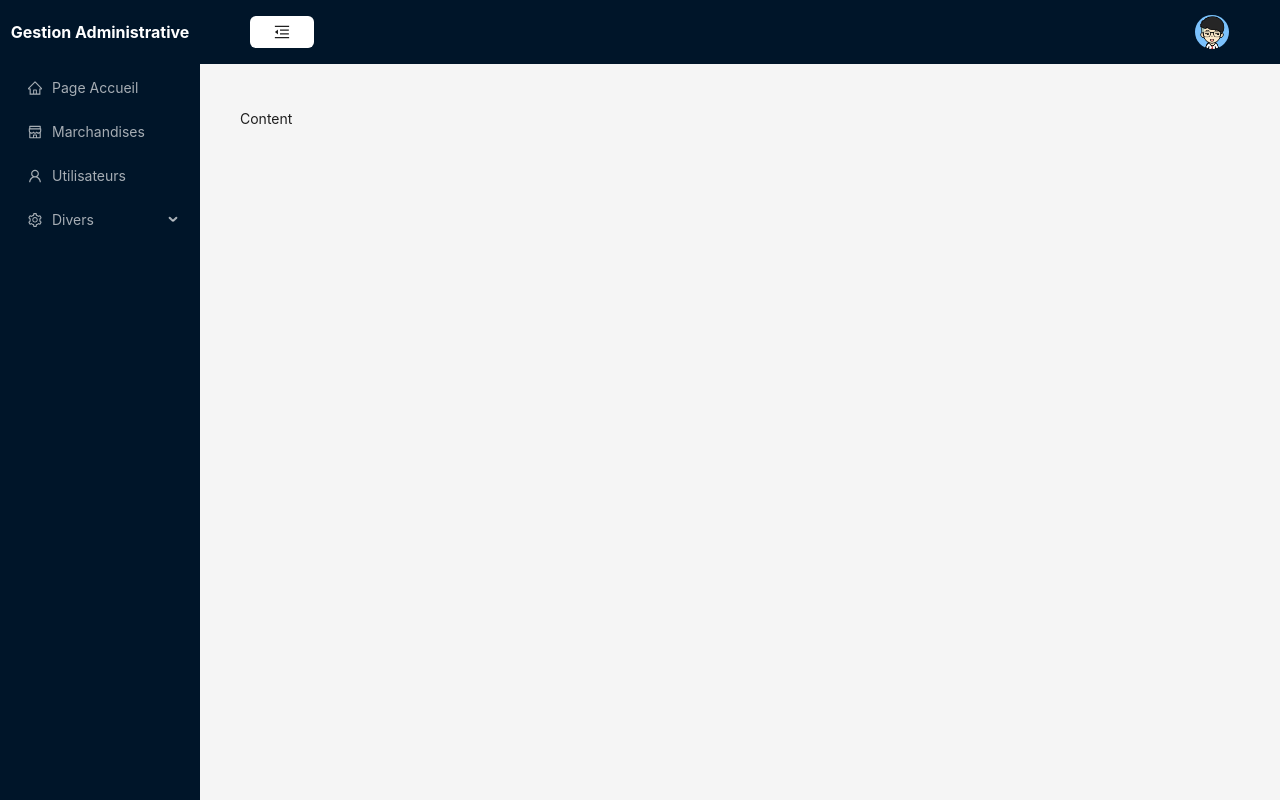
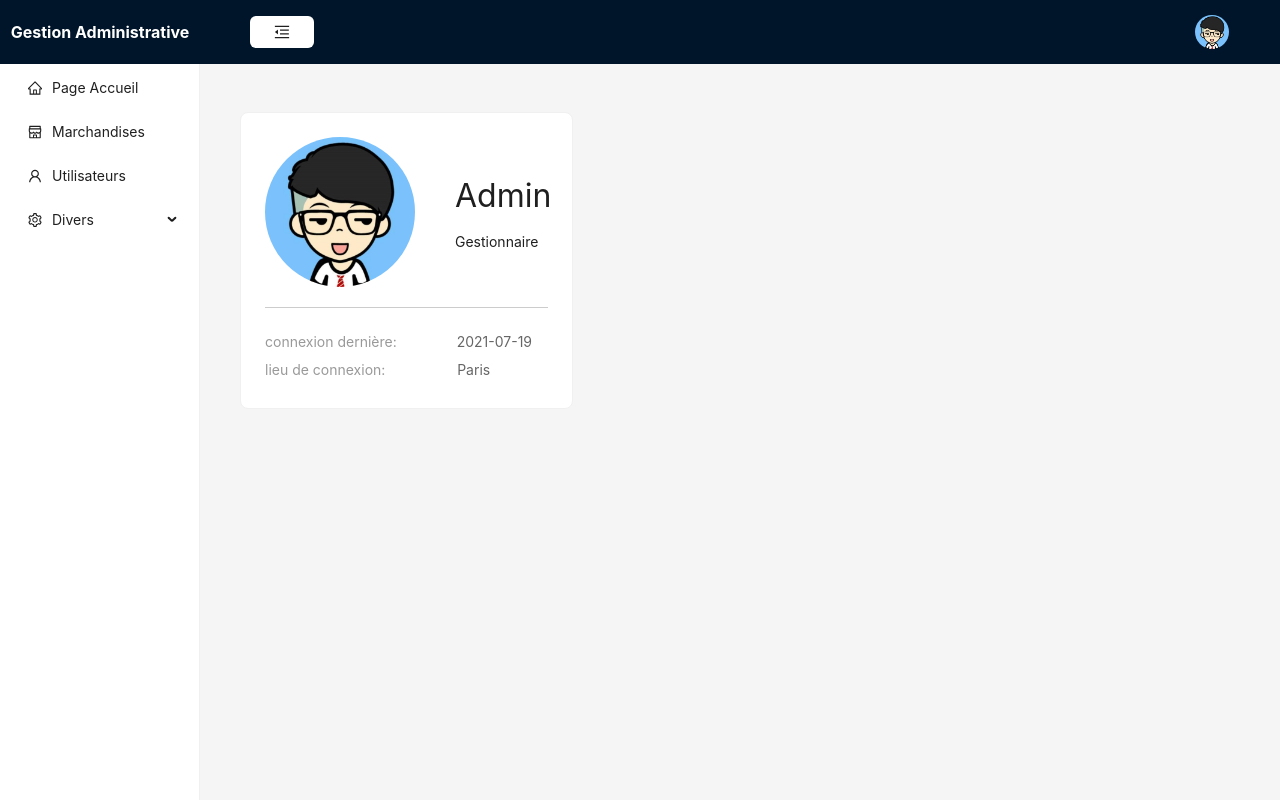
Before and after one commit to thecafe75000/gestionadmin, a React (Create React App) app: page /home in a window 1280 px wide. Built offline with nearby package versions, Linux system fonts and the light colour scheme.

Commit message:
part of router

```diff
--- a/src/components/commonaside/index.jsx
+++ b/src/components/commonaside/index.jsx
@@ -30,12 +30,12 @@ const items = menuConfig.map(item => {
 })
 
 const CommonAside = ({collapse}) => {
-  console.log('collapse aside',collapse)
+
   return (
-    <Sider trigger={null} collapsible>
-      <h3 className='app-name'>Gestion Administrative</h3>
+    <Sider trigger={null} collapsed={collapse}>
+      <h3 className='app-name'>{collapse ? 'Gestion' : 'Gestion Administrative'}</h3>
       <Menu
-        theme='dark'
+        theme='light'
         mode='inline'
         defaultSelectedKeys={['1']}
         items={items}
--- a/src/components/commonheader/index.jsx
+++ b/src/components/commonheader/index.jsx
@@ -44,7 +44,6 @@ const CommonHeader = ({ collapse }) => {
 
   //点击展开收起侧边栏的按钮
   const setCollapsed = () => {
-    console.log('collapse', collapse)
     dispatch(collapseMenu())
   }
 
--- a/src/pages/home/index.css
+++ b/src/pages/home/index.css
@@ -0,0 +1,30 @@
+.home img {
+  width: 150px;
+  height: 150px;
+  border-radius: 50%;
+  margin-right: 40px;
+}
+
+.home .user {
+  display: flex;
+  align-items: center;
+  padding-bottom: 20px;
+  margin-bottom: 20px;
+  border-bottom: 1px solid #ccc;
+}
+
+.home .user .admin{
+  font-size: 32px;
+  margin-bottom: 10px;
+}
+
+.home .login-info p{
+  line-height: 28px;
+  font-size: 14px;
+  color: #999;
+}
+
+.home .login-info p span{
+  color:#666;
+  margin-left:60px;
+}
--- a/src/pages/home/index.jsx
+++ b/src/pages/home/index.jsx
@@ -1,8 +1,32 @@
 import React from 'react'
+import { Col, Row, Card } from 'antd'
+import './index.css'
+import userImage from '../../asssets/images/user.png'
 
 const Home = () => {
   return (
-    <div>Home page</div>
+    <Row className='home'>
+      <Col span={8}>
+        <Card hoverable>
+          <div className='user'>
+            <img src={userImage} alt='user' />
+            <div className='userinfo'>
+              <p className='admin'>Admin</p>
+              <p className='access'>Gestionnaire</p>
+            </div>
+          </div>
+          <div className='login-info'>
+            <p>
+              connexion dernière:<span>2021-07-19</span>
+            </p>
+            <p>
+              lieu de connexion:&nbsp;&nbsp;&nbsp;<span>Paris</span>
+            </p>
+          </div>
+        </Card>
+      </Col>
+      <Col span={16}></Col>
+    </Row>
   )
 }
 
--- a/src/pages/main.jsx
+++ b/src/pages/main.jsx
@@ -3,6 +3,7 @@ import { useSelector } from 'react-redux'
 import { Layout} from 'antd'
 import CommonAside from '../components/commonaside'
 import CommonHeader from '../components/commonheader'
+import { Outlet } from 'react-router-dom'
 
 
 const { Content } = Layout
@@ -21,7 +22,7 @@ const Main = () => {
             minHeight: 280
           }}
         >
-          Content
+          <Outlet />
         </Content>
       </Layout>
     </Layout>
```
